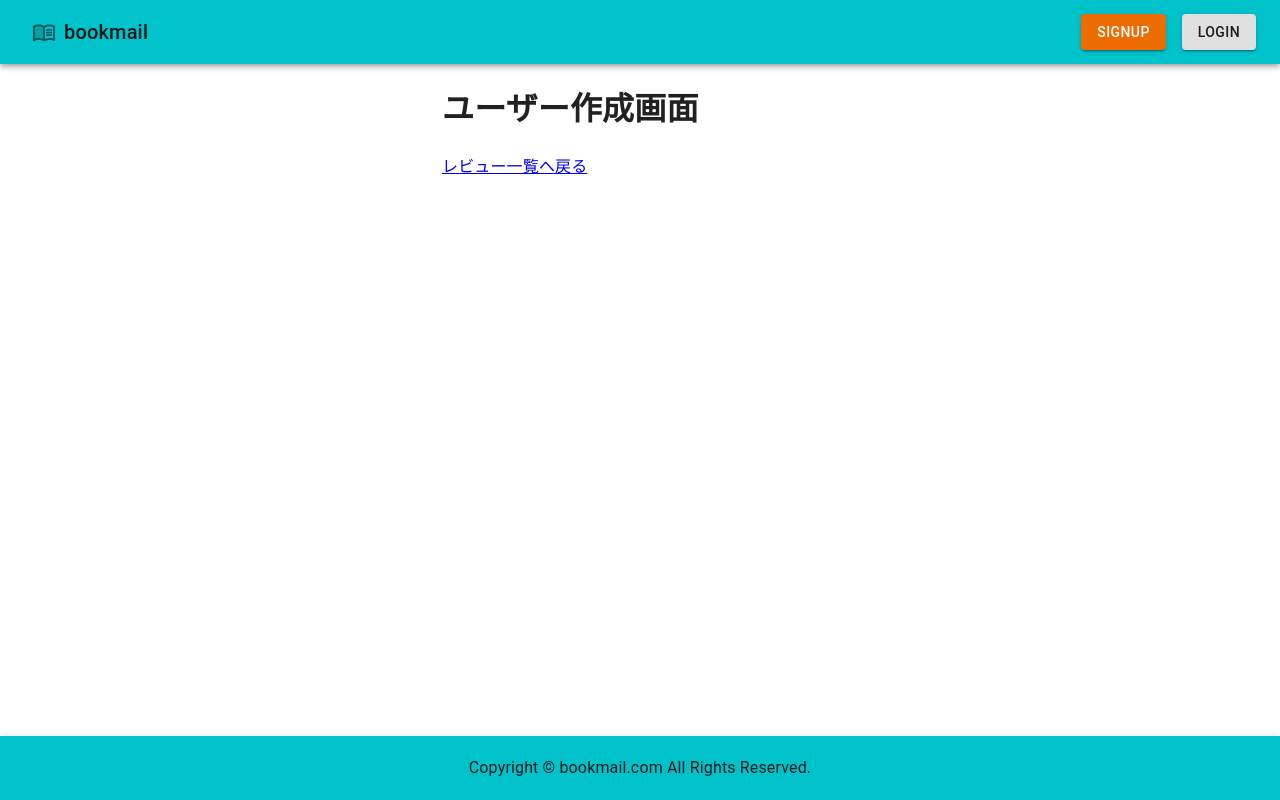
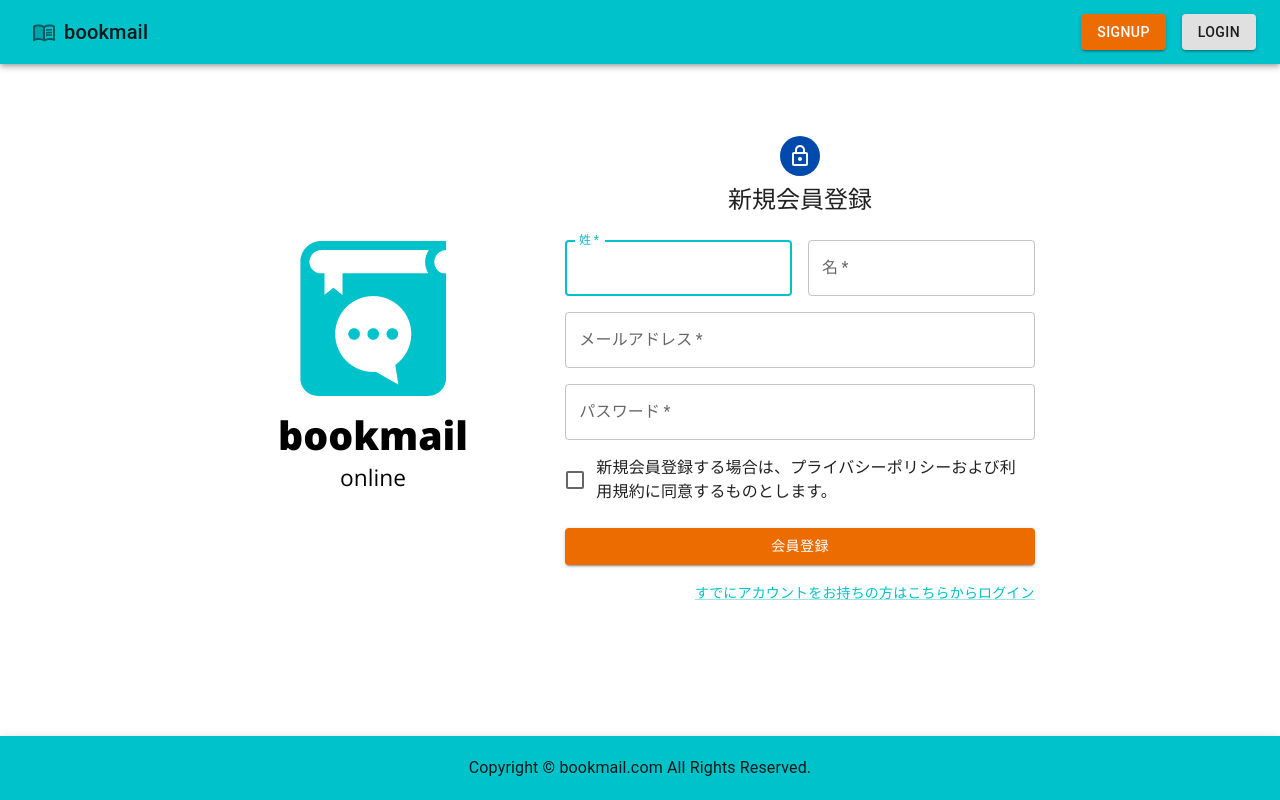
Before and after one commit to nns7/react-stations-bookapp, a React (Create React App) app: page /signup in a window 1280 px wide. Built offline with nearby package versions, Linux system fonts and the light colour scheme.

Commit message:
:art: ユーザー作成画面のデザインを作成。

```diff
--- a/src/App.tsx
+++ b/src/App.tsx
@@ -1,4 +1,4 @@
-import { Container, CssBaseline } from "@mui/material";
+import { CssBaseline } from "@mui/material";
 import { createTheme, ThemeProvider } from "@mui/material/styles";
 import * as React from "react";
 import { BrowserRouter, Routes, Route } from "react-router-dom";
@@ -20,7 +20,6 @@
       <CssBaseline />
       <BrowserRouter>
         <Header />
-        <Container maxWidth="xs">
         <Routes>
           <Route path={`/`} element={<Home />} />
           <Route path={`/signup`} element={<SignUp />} />
@@ -30,7 +29,6 @@
           <Route path={`/detail/:id`} element={<ReviewDetail />} />
           <Route path={`/edit/:id`} element={<ReviewEdit />} />
         </Routes>
-        </Container>
         <Footer />
       </BrowserRouter>
     </ThemeProvider>
--- a/src/pages/SignUp.tsx
+++ b/src/pages/SignUp.tsx
@@ -1,14 +1,144 @@
 import * as React from "react";
+import {
+  Avatar,
+  Button,
+  TextField,
+  FormControlLabel,
+  Checkbox,
+  Grid,
+  Box,
+  Typography,
+  Link as MUILink,
+} from "@mui/material";
 import { Link } from "react-router-dom";
+import LockOutlinedIcon from "@mui/icons-material/LockOutlined";
+import title from "../image/title.png";
 
 const SignUp = () => {
+  const handleSubmit = (event: React.FormEvent<HTMLFormElement>) => {
+    event.preventDefault();
+    const data = new FormData(event.currentTarget);
+    console.log({
+      name: data.get("lastName") + " " + data.get("firstName"),
+      email: data.get("email"),
+      password: data.get("password"),
+    });
+  };
+
   return (
-    <>
-      <h1>ユーザー作成画面</h1>
-      <div>
-        <Link to={`/`}>レビュー一覧へ戻る</Link>
-      </div>
-    </>
+    <Grid container component="main" maxWidth="xs">
+      <Grid item xs={false} sm={false} md={2} />
+      <Grid
+        item
+        xs={false}
+        sm={4}
+        md={3}
+        sx={{
+          backgroundImage: `url(${title})`,
+          backgroundRepeat: "no-repeat",
+          backgroundSize: "contained",
+          backgroundPosition: "center",
+        }}
+      />
+      <Grid item xs={12} sm={8} md={5}>
+        <Box
+          sx={{
+            my: 8,
+            mx: 4,
+            display: "flex",
+            flexDirection: "column",
+            alignItems: "center",
+          }}
+        >
+          <Avatar sx={{ m: 1, bgcolor: "secondary.main" }}>
+            <LockOutlinedIcon />
+          </Avatar>
+          <Typography component="h1" variant="h5">
+            新規会員登録
+          </Typography>
+          <Box
+            component="form"
+            noValidate
+            onSubmit={handleSubmit}
+            sx={{ mt: 3 }}
+          >
+            <Grid container spacing={2}>
+              <Grid item xs={12} sm={6}>
+                <TextField
+                  required
+                  fullWidth
+                  id="lastName"
+                  label="姓"
+                  name="lastName"
+                  autoComplete="family-name"
+                  autoFocus
+                />
+              </Grid>
+              <Grid item xs={12} sm={6}>
+                <TextField
+                  autoComplete="given-name"
+                  name="firstName"
+                  required
+                  fullWidth
+                  id="firstName"
+                  label="名"
+                />
+              </Grid>
+              <Grid item xs={12}>
+                <TextField
+                  required
+                  fullWidth
+                  id="email"
+                  label="メールアドレス"
+                  name="email"
+                  autoComplete="email"
+                />
+              </Grid>
+              <Grid item xs={12}>
+                <TextField
+                  required
+                  fullWidth
+                  name="password"
+                  label="パスワード"
+                  type="password"
+                  id="password"
+                  autoComplete="new-password"
+                />
+              </Grid>
+              <Grid item xs={12}>
+                <FormControlLabel
+                  control={
+                    <Checkbox value="allowExtraEmails" color="primary" />
+                  }
+                  label="新規会員登録する場合は、プライバシーポリシーおよび利用規約に同意するものとします。"
+                />
+              </Grid>
+            </Grid>
+            <Button
+              type="submit"
+              fullWidth
+              variant="contained"
+              color="warning"
+              sx={{ mt: 3, mb: 2 }}
+            >
+              会員登録
+            </Button>
+            <Grid container justifyContent="flex-end">
+              <Grid item>
+                <MUILink
+                  component={Link}
+                  to={`/login`}
+                  href="#"
+                  variant="body2"
+                >
+                  すでにアカウントをお持ちの方はこちらからログイン
+                </MUILink>
+              </Grid>
+            </Grid>
+          </Box>
+        </Box>
+      </Grid>
+    </Grid>
   );
 };
 
```
Also changed, not shown: src/image/title.png (added). Lines whose indentation alone changed are shown as unchanged.
